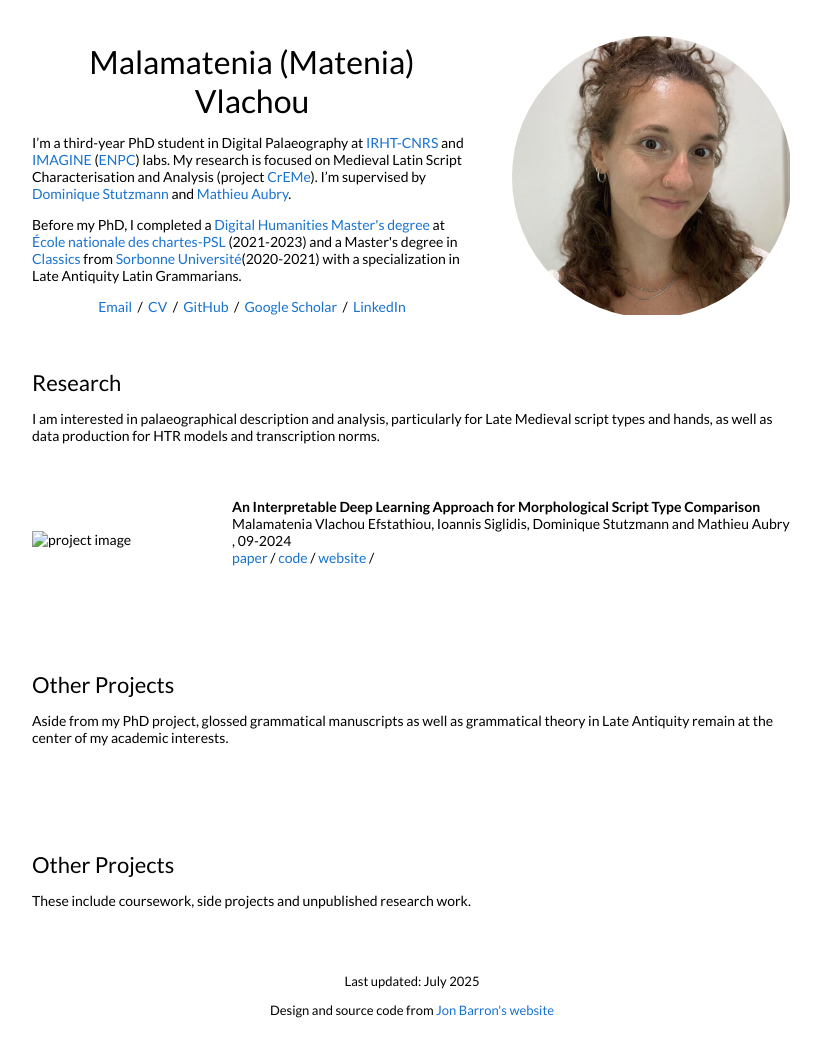
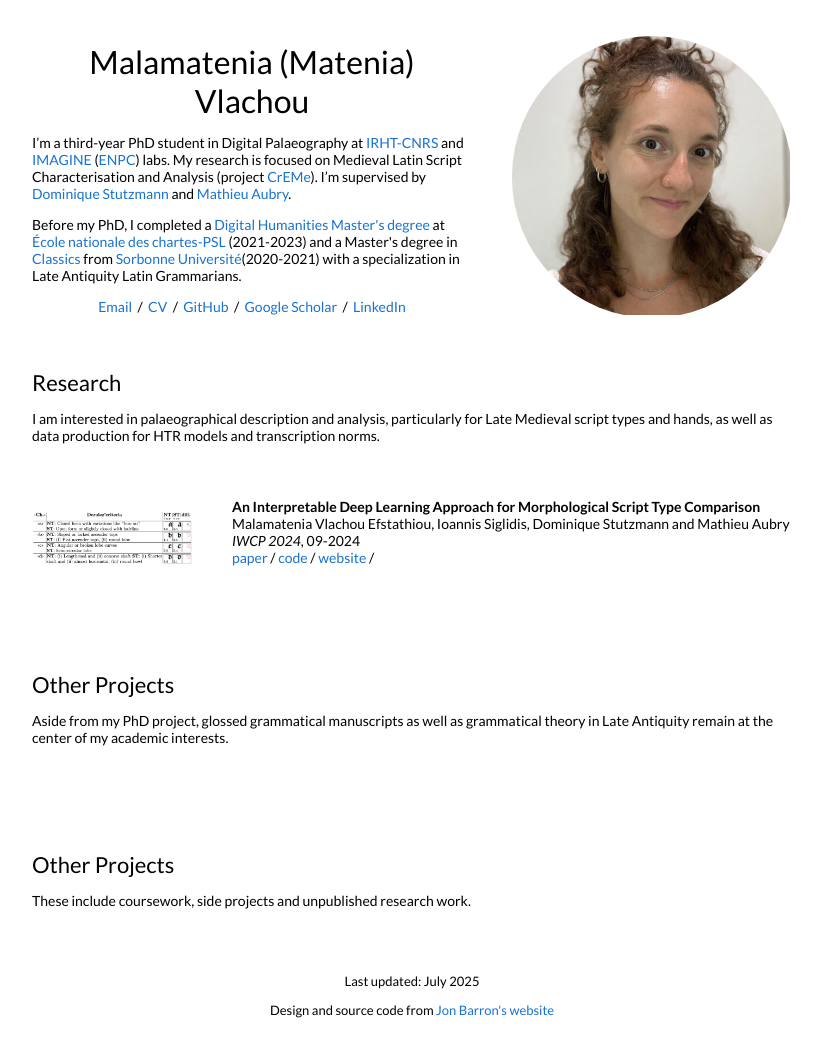
Before and after one commit to malamatenia/malamatenia.github.io, a Jekyll site: the page built from _posts/2024-09-15-handwriter.markdown, in a window 1280 px wide. Shown: the whole page, without its empty margins (228-1049 px from the left). Built offline with Jekyll 4.4.1, drawn with Linux system fonts in a browser that asks for light colours.

Commit message:
restructure

```diff
--- a/_layouts/default.html
+++ b/_layouts/default.html
@@ -128,7 +128,7 @@
 
           {% for post in site.posts %}
           {% for cat in post.categories %}
-          {% if cat == 'Masters %}
+          {% if cat == 'Masters' %}
           <tr>
             <td style="padding:2.5%;width:25%;vertical-align:middle;min-width:120px">
               <img src="/{{post.image}}" alt="project image" style="width:auto; height:auto; max-width:100%;" />
--- a/_posts/2024-09-15-handwriter.markdown
+++ b/_posts/2024-09-15-handwriter.markdown
@@ -2,10 +2,11 @@
 layout: post
 title: "An Interpretable Deep Learning Approach for Morphological Script Type Comparison"
 date: 2024-09-05 21:21:53 +00:00
-image: images/Derolez_table.png
+image: /images/Derolez_table.png
 categories: research
 authors: "Malamatenia Vlachou Efstathiou, Ioannis Siglidis, Dominique Stutzmann and Mathieu Aubry"
 website: https://learnable-handwriter.github.io/
 paper: /pdfs/learnable-handwriter.pdf
 code: https://github.com/malamatenia/learnable-handwriter
+venue: IWCP 2024
 ---
```
